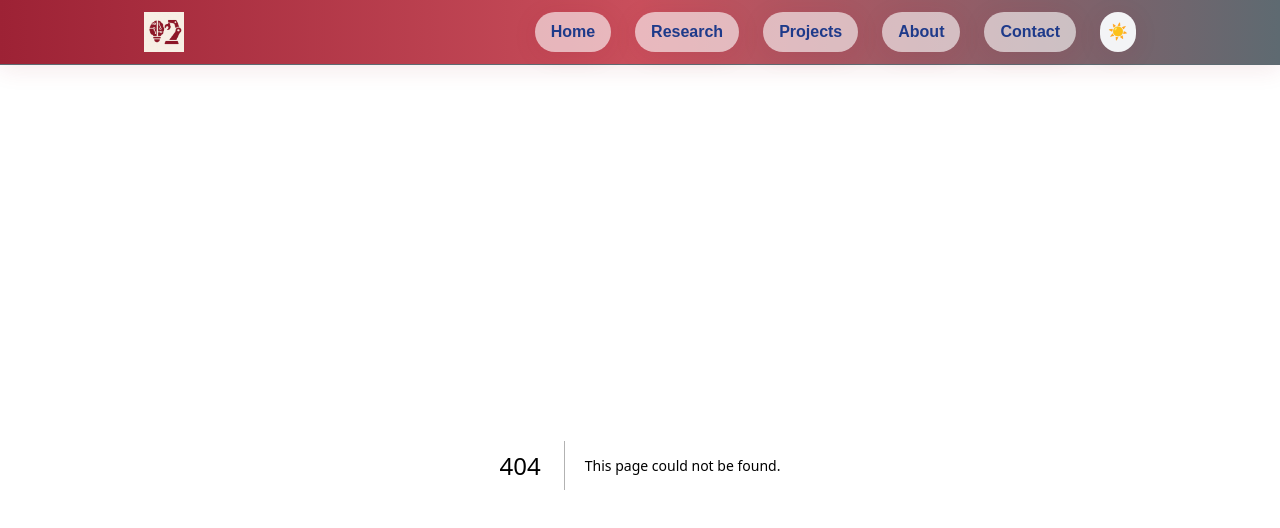
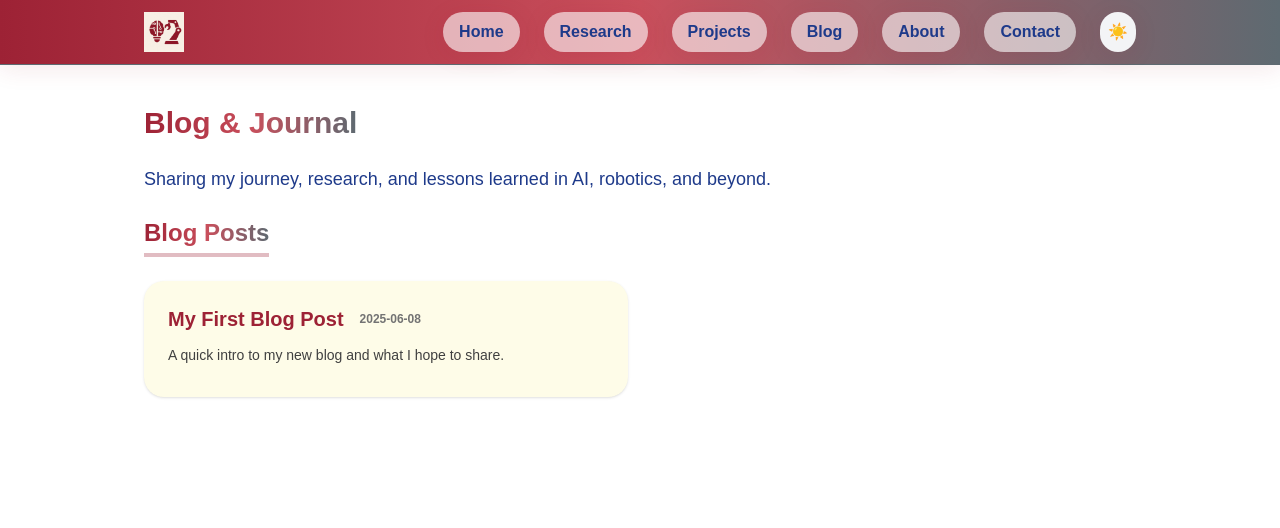
Before and after one commit to ethanvillalovoz/ethanvillalovoz.github.io, a Next.js app: page /blog in a window 1280 px wide. Before the commit this address had no page. Shown: the top 528 px of the page. Built offline with nearby package versions, Linux system fonts and the light colour scheme.

Commit message:
Added Blog

```diff
--- /dev/null
+++ b/src/app/blog/first-post/page.tsx
@@ -0,0 +1,43 @@
+"use client";
+
+import { motion } from "framer-motion";
+import { CalendarIcon } from "@heroicons/react/24/outline"; // Optional: Use your icon library
+
+export default function FirstPost() {
+  return (
+    <main className="max-w-3xl mx-auto px-4 py-10">
+      <motion.h1
+        initial={{ opacity: 0, y: 40 }}
+        animate={{ opacity: 1, y: 0 }}
+        transition={{ duration: 0.7, ease: "easeOut" }}
+        className="text-3xl font-extrabold bg-gradient-to-r from-primary via-primary-light to-primary-dark bg-clip-text text-transparent"
+      >
+        My First Blog Post
+      </motion.h1>
+      <div className="flex items-center gap-2 text-neutral-500 mb-8 text-sm">
+        {/* <CalendarIcon className="w-4 h-4" /> */}
+        <span>June 8, 2025</span>
+      </div>
+      {/* Optional: Add a featured image here */}
+      {/* <img src="/images/blog/first-post.jpg" alt="Blog visual" className="rounded-xl mb-8 w-full object-cover max-h-64" /> */}
+      <motion.article
+        initial={{ opacity: 0, y: 20 }}
+        animate={{ opacity: 1, y: 0 }}
+        transition={{ delay: 0.2, duration: 0.7, ease: "easeOut" }}
+        className="prose dark:prose-invert bg-yellow-50 dark:bg-yellow-900/20 rounded-xl p-6 shadow space-y-4"
+      >
+        <p>
+          Welcome to my new blog! I’m excited to start sharing my journey,
+          thoughts, and lessons learned as I work in AI, robotics, and research.
+          My goal is to document what I’m learning, reflect on challenges, and
+          hopefully provide value to others interested in similar topics.
+        </p>
+        <p>
+          In future posts, I’ll share project deep-dives, research updates, and
+          personal reflections on the field. Thanks for reading, and stay tuned
+          for more!
+        </p>
+      </motion.article>
+    </main>
+  );
+}
--- /dev/null
+++ b/src/app/blog/page.tsx
@@ -0,0 +1,93 @@
+"use client";
+
+import Link from "next/link";
+import { motion } from "framer-motion";
+
+const posts = [
+	{
+		slug: "first-post",
+		title: "My First Blog Post",
+		date: "2025-06-08",
+		summary: "A quick intro to my new blog and what I hope to share.",
+	},
+];
+
+export default function BlogPage() {
+	return (
+		<main className="max-w-5xl mx-auto px-4 py-10">
+			<header className="flex flex-col sm:flex-row sm:items-center sm:justify-between mb-6">
+				<motion.h1
+					initial={{ opacity: 0, y: 40 }}
+					animate={{ opacity: 1, y: 0 }}
+					transition={{ duration: 0.7, ease: "easeOut" }}
+					className="text-3xl font-extrabold bg-gradient-to-r from-primary via-primary-light to-primary-dark bg-clip-text text-transparent"
+				>
+					Blog & Journal
+				</motion.h1>
+				{/* Example: External link, like a Notion or Medium blog */}
+				{/* <a
+                    href="https://your-blog-platform.com"
+                    target="_blank"
+                    rel="noopener noreferrer"
+                    className="inline-block px-4 py-2 rounded bg-primary text-white font-semibold shadow hover:bg-primary-dark transition"
+                >
+                    View on Medium
+                </a> */}
+			</header>
+			<motion.p
+				initial={{ opacity: 0, y: 40 }}
+				animate={{ opacity: 1, y: 0 }}
+				transition={{ duration: 0.7, delay: 0.15, ease: "easeOut" }}
+				className="text-blue-900 dark:text-primary-light mb-6 text-lg font-medium"
+			>
+				Sharing my journey, research, and lessons learned in AI, robotics, and
+				beyond.
+			</motion.p>
+			<section className="mb-12">
+                <h2 className="text-2xl font-bold mb-6 bg-gradient-to-r from-primary via-primary-light to-primary-dark bg-clip-text text-transparent border-b-4 border-primary/30 inline-block pb-1">
+                    Blog Posts
+                </h2>
+                <div className="grid grid-cols-1 md:grid-cols-2 gap-6">
+                    {posts.map((post) => (
+                        <Link key={post.slug} href={`/blog/${post.slug}`}>
+                            <motion.article
+                                initial={{ opacity: 0, y: 30 }}
+                                whileInView={{ opacity: 1, y: 0 }}
+                                viewport={{ once: true }}
+                                transition={{ duration: 0.5, ease: "easeOut" }}
+                                className="bg-yellow-50 dark:bg-yellow-900/20 rounded-xl p-6 shadow flex flex-col gap-2 cursor-pointer transition-transform duration-200 hover:scale-[1.025] hover:shadow-xl"
+                            >
+                                {/* Optional: Add an image here if you want */}
+                                {/* <img src={post.image} alt={post.title} className="w-full h-32 object-cover rounded-lg mb-2" /> */}
+                                <div className="flex flex-wrap items-center gap-2 mb-1">
+                                    <span className="text-xl font-bold text-primary hover:underline">
+                                        {post.title}
+                                    </span>
+                                    <span className="text-xs text-neutral-500 font-semibold ml-2">
+                                        {post.date}
+                                    </span>
+                                </div>
+                                <p className="text-neutral-700 dark:text-neutral-300 text-sm mb-2">
+                                    {post.summary}
+                                </p>
+                                {/* Optional: Add tags here if you want */}
+                                {/* {post.tags && (
+                                    <div className="mt-2 flex flex-wrap gap-2">
+                                        {post.tags.map((tag) => (
+                                            <span
+                                                key={tag}
+                                                className="inline-flex items-center gap-1 px-2 py-0.5 rounded bg-primary/10 text-primary text-xs font-medium"
+                                            >
+                                                {tag}
+                                            </span>
+                                        ))}
+                                    </div>
+                                )} */}
+                            </motion.article>
+                        </Link>
+                    ))}
+                </div>
+            </section>
+		</main>
+	);
+}
--- a/src/components/Navbar.tsx
+++ b/src/components/Navbar.tsx
@@ -8,6 +8,7 @@ const navLinks = [
 	{ name: "Home", href: "/" },
 	{ name: "Research", href: "/research" },
 	{ name: "Projects", href: "/projects" },
+	{ name: "Blog", href: "/blog" },
 	// { name: "Teaching", href: "/teaching" }, // Uncomment when ready
 	{ name: "About", href: "/about" },
 	{ name: "Contact", href: "/contact" },
```
